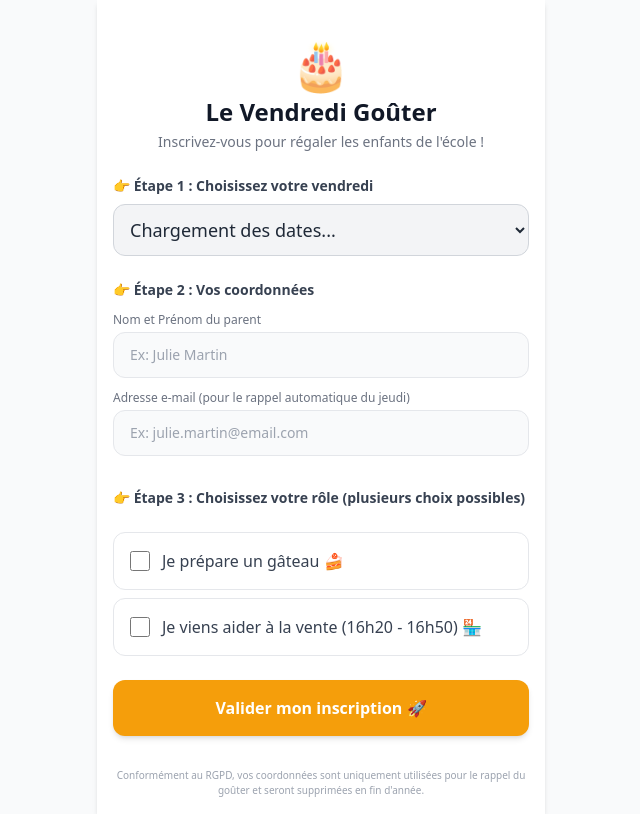
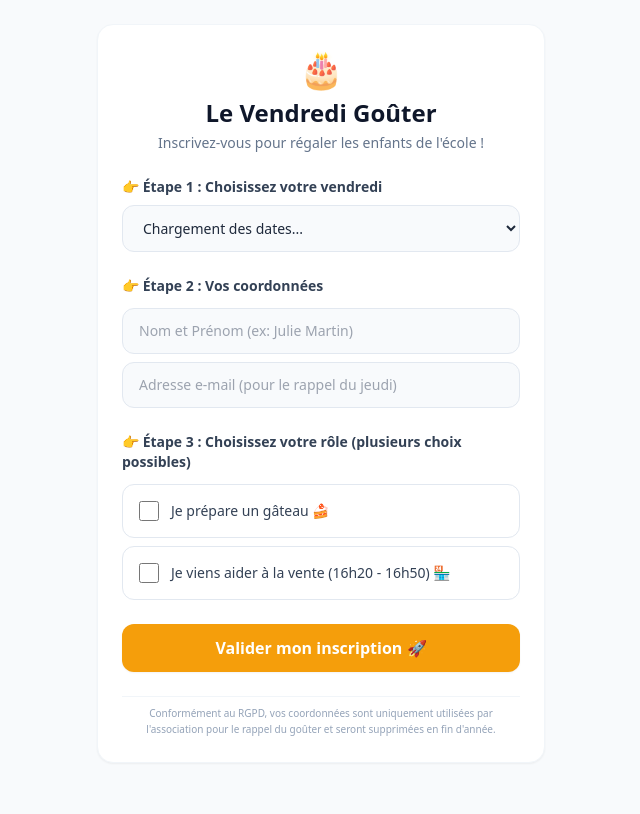
Before and after one commit to valentinleray4-tech/Vendredi-go-ter, a plain HTML site: page index.html in a window 1280 px wide. Shown: the whole page, without its empty margins (319-959 px from the left). Drawn offline with nearby package versions, Linux system fonts and the light colour scheme; a script that the page names is missing.

Commit message:
Refactor index.html for improved structure and styling

```diff
--- a/index.html
+++ b/index.html
@@ -3,103 +3,85 @@
 <head>
     <meta charset="UTF-8">
     <meta name="viewport" content="width=device-width, initial-scale=1.0">
-    <title>Vendredi Goûter 🎂</title>
-    <!-- Intégration de Tailwind CSS pour le design mobile -->
+    <title>Le Vendredi Goûter</title>
     <script src="https://cdn.tailwindcss.com"></script>
 </head>
-<body class="bg-gray-50 text-gray-800 font-sans antialiased">
+<body class="bg-slate-50 min-h-screen py-6 px-4 font-sans text-slate-800">
 
-    <!-- Conteneur principal (bridé à la taille d'un smartphone sur grand écran) -->
-    <div class="max-w-md mx-auto min-h-screen flex flex-col justify-between p-4 bg-white shadow-md">
+    <div class="max-w-md mx-auto bg-white rounded-2xl shadow-sm border border-slate-100 p-6 space-y-6">
 
-        <!-- En-tête -->
-        <header class="text-center my-6">
-            <span class="text-5xl">🎂</span>
-            <h1 class="text-2xl font-bold text-gray-900 mt-2">Le Vendredi Goûter</h1>
-            <p class="text-sm text-gray-500 mt-1">Inscrivez-vous pour régaler les enfants de l'école !</p>
-        </header>
+        <div class="text-center">
+            <span class="text-4xl">🎂</span>
+            <h1 class="text-2xl font-bold text-slate-900 mt-2">Le Vendredi Goûter</h1>
+            <p class="text-sm text-slate-500 mt-1">Inscrivez-vous pour régaler les enfants de l'école !</p>
+        </div>
 
-        <!-- Section Choix de la date -->
-        <main class="flex-grow space-y-6">
-            <div>
-                <label for="select-date" class="block text-sm font-semibold text-gray-700 mb-2">
-                    👉 Étape 1 : Choisissez votre vendredi
-                </label>
-                <select id="select-date" class="w-full p-3 bg-gray-100 border border-gray-300 rounded-xl focus:outline-none focus:ring-2 focus:ring-amber-500 text-lg">
+        <form id="form-inscription" class="space-y-6">
+
+            <div class="space-y-2">
+                <h3 class="font-semibold text-slate-700 text-sm">👉 Étape 1 : Choisissez votre vendredi</h3>
+                <select id="select-date" required class="w-full px-4 py-3 border border-slate-200 rounded-xl text-sm bg-slate-50 focus:bg-white focus:ring-2 focus:ring-amber-500 outline-none transition">
                     <option value="">Chargement des dates...</option>
                 </select>
             </div>
 
-            <!-- Section Jauges / État des besoins (Masquée au début) -->
-            <div id="section-besoins" class="hidden bg-amber-50 p-4 rounded-2xl border border-amber-100 space-y-3">
-                <h3 class="font-bold text-amber-900 text-sm tracking-wide uppercase">Besoins pour cette semaine :</h3>
+            <div id="section-besoins" class="hidden bg-amber-50/50 border border-amber-100 rounded-2xl p-4 space-y-3">
+                <h4 class="text-xs font-bold uppercase tracking-wider text-amber-800 text-center">Besoins pour cette semaine :</h4>
                 <div class="grid grid-cols-2 gap-3">
-                    <div class="bg-white p-3 rounded-xl border border-amber-200 text-center">
-                        <span class="block text-2xl">🍰</span>
-                        <span class="block text-xs text-gray-500 font-medium">Gâteaux</span>
-                        <span id="jauge-gateaux" class="text-lg font-bold text-gray-800">0 / 0</span>
+                    <div class="bg-white p-3 rounded-xl border border-amber-100 text-center">
+                        <span class="text-xl">🍰</span>
+                        <p class="text-[11px] text-slate-500 mt-0.5">Gâteaux</p>
+                        <p id="jauge-gateaux" class="text-base font-bold text-slate-800">0 / 5</p>
                     </div>
-                    <div class="bg-white p-3 rounded-xl border border-amber-200 text-center">
-                        <span class="block text-2xl">🏪</span>
-                        <span class="block text-xs text-gray-500 font-medium">Vendeurs</span>
-                        <span id="jauge-vendeurs" class="text-lg font-bold text-gray-800">0 / 0</span>
+                    <div class="bg-white p-3 rounded-xl border border-amber-100 text-center">
+                        <span class="text-xl">🏪</span>
+                        <p class="text-[11px] text-slate-500 mt-0.5">Vendeurs</p>
+                        <p id="jauge-vendeurs" class="text-base font-bold text-slate-800">0 / 2</p>
                     </div>
                 </div>
             </div>
 
-            <!-- Formulaire d'inscription (Masqué au début) -->
             <div class="space-y-3">
-    <h3 class="font-semibold text-gray-700 text-sm">👉 Étape 2 : Vos coordonnées</h3>
-    <div class="grid grid-cols-1 gap-3">
-        <div>
-            <label class="block text-xs text-gray-500 mb-1 font-medium">Nom et Prénom du parent</label>
-            <input type="text" id="input-nom" required placeholder="Ex: Julie Martin"
-                   class="w-full px-4 py-3 border border-gray-200 rounded-xl text-sm bg-gray-50 focus:bg-white focus:ring-2 focus:ring-amber-500 focus:border-amber-500 outline-none transition">
-        </div>
-        <div>
-            <label class="block text-xs text-gray-500 mb-1 font-medium">Adresse e-mail (pour le rappel automatique du jeudi)</label>
-            <input type="email" id="input-contact" required placeholder="Ex: julie.martin@email.com"
-                   class="w-full px-4 py-3 border border-gray-200 rounded-xl text-sm bg-gray-50 focus:bg-white focus:ring-2 focus:ring-amber-500 focus:border-amber-500 outline-none transition">
-        </div>
+                <h3 class="font-semibold text-slate-700 text-sm">👉 Étape 2 : Vos coordonnées</h3>
+                <div class="space-y-2">
+                    <input type="text" id="input-nom" required placeholder="Nom et Prénom (ex: Julie Martin)"
+                           class="w-full px-4 py-3 border border-slate-200 rounded-xl text-sm bg-slate-50 focus:bg-white focus:ring-2 focus:ring-amber-500 outline-none transition">
+                    <input type="email" id="input-contact" required placeholder="Adresse e-mail (pour le rappel du jeudi)"
+                           class="w-full px-4 py-3 border border-slate-200 rounded-xl text-sm bg-slate-50 focus:bg-white focus:ring-2 focus:ring-amber-500 outline-none transition">
                 </div>
             </div>
 
-                <!-- Options de rôle sous forme de gros boutons radio tactiles -->
-                <h3 class="font-semibold text-gray-700 text-sm pt-2">👉 Étape 3 : Choisissez votre rôle (plusieurs choix possibles)</h3>
-
+            <div class="space-y-3">
+                <h3 class="font-semibold text-slate-700 text-sm">👉 Étape 3 : Choisissez votre rôle (plusieurs choix possibles)</h3>
                 <div class="space-y-2">
-    <label id="label-role-gateau" class="flex items-center p-4 border border-gray-200 rounded-xl bg-white cursor-pointer active:bg-gray-50">
-        <input type="checkbox" id="check-gateau" value="gateau" class="h-5 w-5 text-amber-600 rounded focus:ring-amber-500">
-        <span class="ml-3 font-medium text-gray-700">Je prépare un gâteau 🍰</span>
+                    <label id="label-role-gateau" class="flex items-center p-4 border border-slate-200 rounded-xl bg-white cursor-pointer hover:bg-slate-50 transition">
+                        <input type="checkbox" id="check-gateau" value="gateau" class="h-5 w-5 text-amber-600 rounded border-slate-300 focus:ring-amber-500">
+                        <span class="ml-3 font-medium text-slate-700 text-sm">Je prépare un gâteau 🍰</span>
                     </label>
 
-    <label id="label-role-vente" class="flex items-center p-4 border border-gray-200 rounded-xl bg-white cursor-pointer active:bg-gray-50">
-        <input type="checkbox" id="check-vente" value="vente" class="h-5 w-5 text-amber-600 rounded focus:ring-amber-500">
-        <span class="ml-3 font-medium text-gray-700">Je viens aider à la vente (16h20 - 16h50) 🏪</span>
+                    <label id="label-role-vente" class="flex items-center p-4 border border-slate-200 rounded-xl bg-white cursor-pointer hover:bg-slate-50 transition">
+                        <input type="checkbox" id="check-vente" value="vente" class="h-5 w-5 text-amber-600 rounded border-slate-300 focus:ring-amber-500">
+                        <span class="ml-3 font-medium text-slate-700 text-sm">Je viens aider à la vente (16h20 - 16h50) 🏪</span>
                     </label>
                 </div>
-                <!-- Bouton de validation massif pour les pouces -->
-                <button type="submit" class="w-full bg-amber-500 text-white font-bold p-4 rounded-xl shadow-md hover:bg-amber-600 transition active:scale-[0.98]">
+            </div>
+
+            <button type="submit" class="w-full bg-amber-500 hover:bg-amber-600 text-white font-semibold py-3 px-4 rounded-xl shadow-sm transition">
                 Valider mon inscription 🚀
             </button>
+
+            <p id="message-complet" class="hidden text-center text-sm font-medium text-emerald-600 bg-emerald-50 border border-emerald-100 p-3 rounded-xl">
+                🎉 Ce vendredi est déjà complet ! Merci pour votre élan de générosité !
+            </p>
+
         </form>
 
-            <!-- Message si tout est complet -->
-            <div id="message-complet" class="hidden p-4 bg-green-50 border border-green-200 text-green-800 rounded-xl text-center font-medium">
-                🎉 Ce vendredi est déjà complet ! Merci pour votre générosité.
-            </div>
-        </main>
-
-        <!-- Mentions Légales RGPD -->
-        <footer class="mt-8">
-            <p class="text-[10px] text-gray-400 text-center">
-                Conformément au RGPD, vos coordonnées sont uniquement utilisées pour le rappel du goûter et seront supprimées en fin d'année.
+        <p class="text-[10px] text-center text-slate-400 leading-relaxed pt-2 border-t border-slate-100">
+            Conformément au RGPD, vos coordonnées sont uniquement utilisées par l'association pour le rappel du goûter et seront supprimées en fin d'année.
         </p>
-        </footer>
 
     </div>
 
-    <!-- C'est ici que nous lierons notre logique JavaScript à l'étape suivante -->
     <script src="app.js" type="module"></script>
 </body>
 </html>
```
Lines whose indentation alone changed are shown as unchanged.
